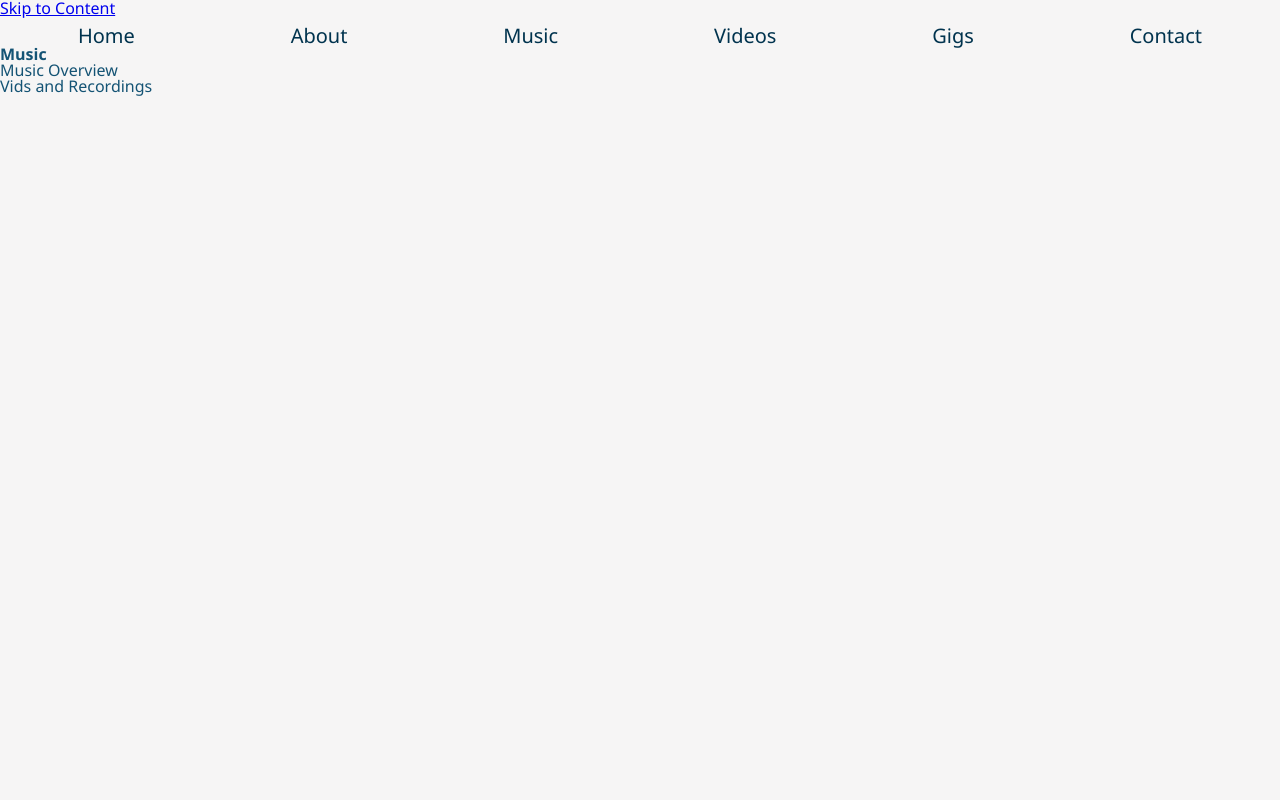
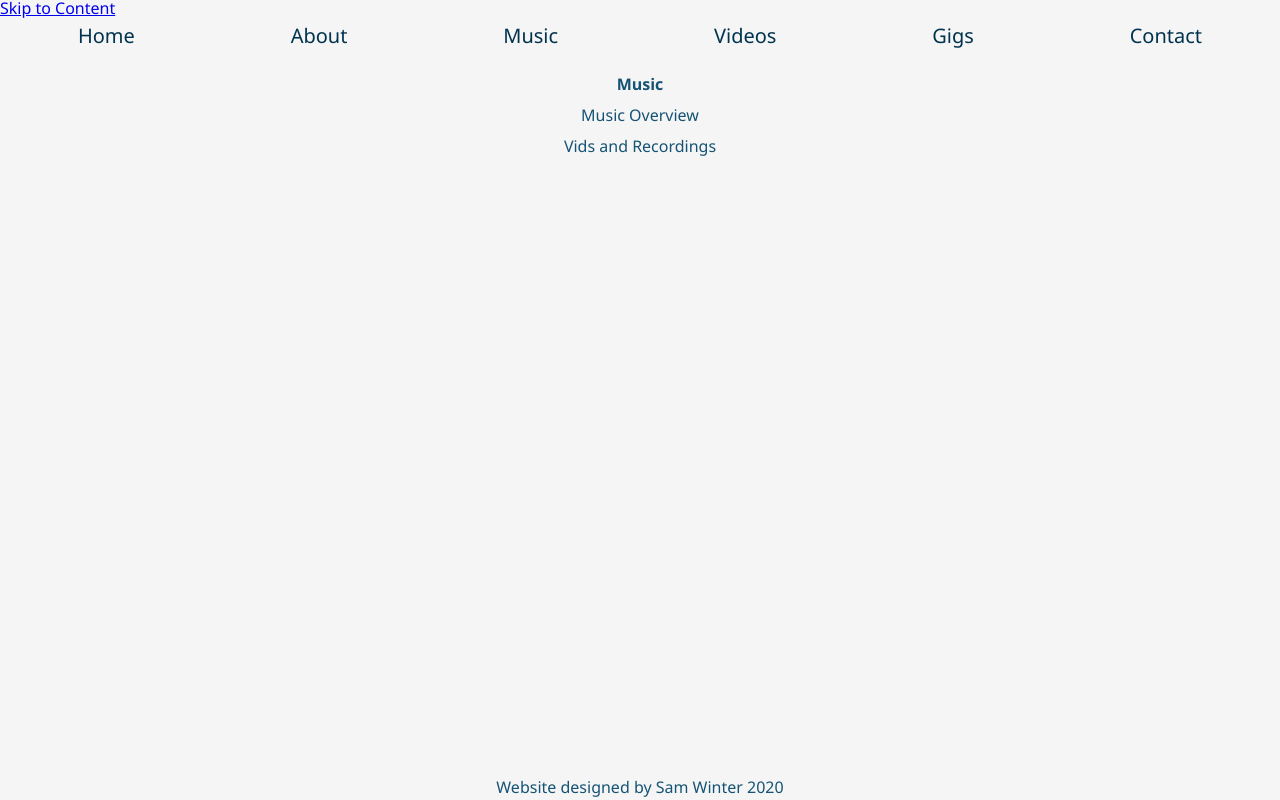
Before and after one commit to swinter00/austin_website, a plain HTML site: page music.html in a window 1280 px wide. Drawn offline with Linux system fonts and the light colour scheme.

Commit message:
Fixed footers to bottom of each page

```diff
--- a/css/style.css
+++ b/css/style.css
@@ -101,12 +101,14 @@ footer {
     display: flex;
     justify-content: center;
     align-content: center;
-    margin-bottom: 15px;
+    bottom: 5px;
+    position: fixed;
+    width: 100%
 }
 
 footer p {
     justify-self: center;
-    align-self: flex-end;
+    align-self: center;
     font-weight: 100;
 }
 
@@ -142,4 +144,36 @@ footer p {
     align-content: center;
 }
 
+#music_main {
+    display: grid;
+    grid-template-columns: repeat(3, 1fr);
+    grid-template-rows: repeat(3, auto);
+    row-gap: 15px;
+    margin-top: 30px;
+}
+
+#music_headline {
+    grid-row: 1 / span 1;
+    grid-column: 1 / span 3;
+    display: flex;
+    justify-content: center;
+    align-content: center;
+}
+
+#music_text {
+    grid-row: 2 / span 1;
+    grid-column: 1 / span 3;
+    display: flex;
+    justify-content: center;
+    align-content: center;
+}
+
+#music_recordings {
+    grid-row: 3 / span 1;
+    grid-column: 1 / span 3;
+    display: flex;
+    justify-content: center;
+    align-content: center;
+}
+
 /* Pallette: https://colorhunt.co/palette/201897 */
--- a/music.html
+++ b/music.html
@@ -12,7 +12,7 @@
     </head>
 
     <body>
-        <a class = "skip" href="#main">Skip to Content</a>
+        <a class = "skip" href="#music_main">Skip to Content</a>
         <header>
             <nav>
                 <ul class="navigation_list">
@@ -26,9 +26,20 @@
             </nav>
         </header>
 
-        <main id="main">
-            <h1>Music</h1>
-            <p>Music Overview</p>
-            <p>Vids and Recordings</p>
+        <main id="music_main">
+            <div id="music_headline">
+                <h1>Music</h1>
+            </div>
+            <div id="music_text">
+                <p>Music Overview</p>
+            </div>
+            <div id="music_recordings">
+                <p>Vids and Recordings</p>
+            </div>
         </main>
+
+        <footer>
+            <p>Website designed by Sam Winter 2020</p>
+        </footer>
+
     </body>
```
Also changed, not shown: about.html (+5 -0 lines), contact.html (+5 -0 lines), content_creation.html (+5 -0 lines), gigs_events.html (+4 -0 lines).
